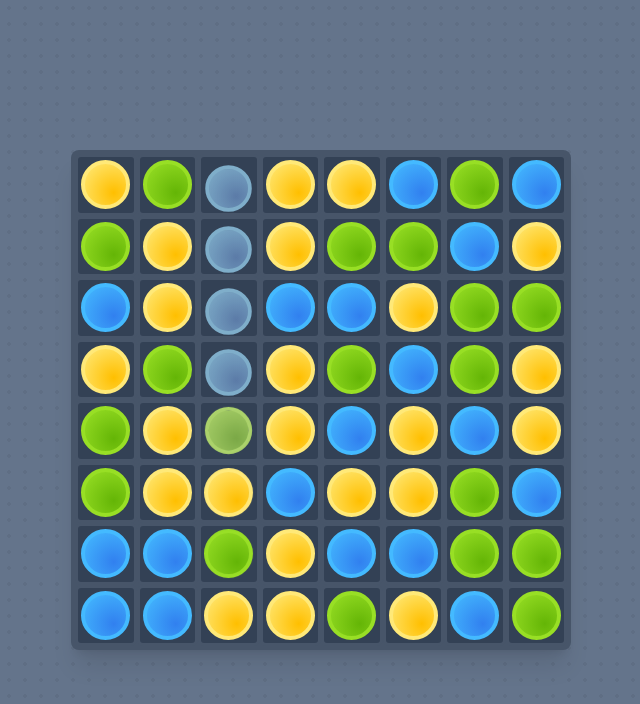
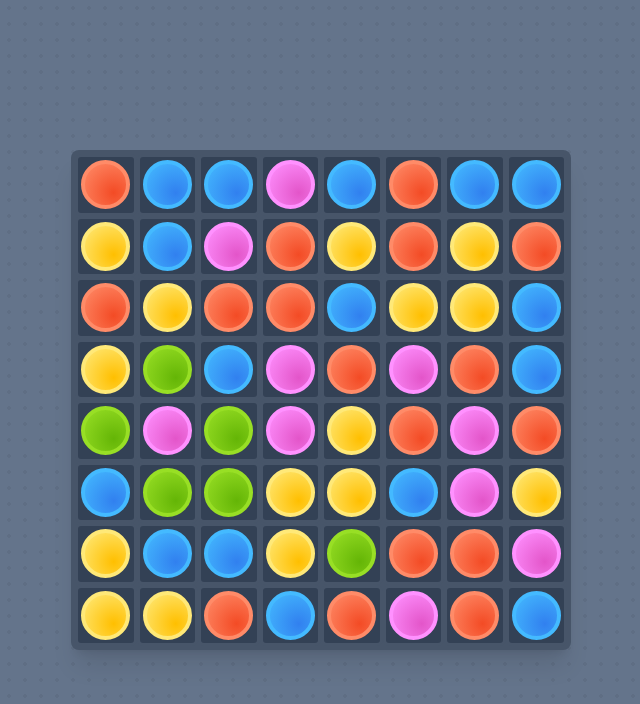
Before and after one commit to gukihuman/gems, a Nuxt app: page / in a window 1280 px wide. Shown: the top 704 px of the page, without its empty margins (319-959 px from the left). Built offline with nearby package versions, Linux system fonts and the light colour scheme.

Commit message:
fix overlapping

```diff
--- a/components/Grid.vue
+++ b/components/Grid.vue
@@ -51,8 +51,9 @@
 import anime from "animejs"
 import newId from "~/utils/newId"
 import debounce from "~/utils/debounce"
-// const GEMS_COLORS = ["GREEN", "BLUE", "YELLOW", "ORANGE", "PINK"]
-const GEMS_COLORS = ["GREEN", "BLUE", "YELLOW"]
+const GEMS_COLORS = ["GREEN", "BLUE", "YELLOW", "ORANGE", "PINK"]
+// const GEMS_COLORS = ["GREEN", "BLUE", "YELLOW", "ORANGE"]
+// const GEMS_COLORS = ["GREEN", "BLUE"]
 const GEM_CLASSES = {
   GREEN: "green",
   BLUE: "blue",
@@ -60,9 +61,8 @@ const GEM_CLASSES = {
   ORANGE: "orange",
   PINK: "pink",
 }
-const REMOVE_DELAY = 600
+const REMOVE_DELAY = 400
 const REMOVE_SCALE = 0.95
-const CASCADE_REMOVE_RATIO = 0.3
 const CLICK_DELAY = 300
 const DELAY_AFTER_RESIZE = 50
 const MAX_DRAG_DISTANCE = 0.7 // cell size ratio
@@ -87,7 +87,7 @@ const maxDragDistance = computed(() => cellSize.value * MAX_DRAG_DISTANCE)
 const gridEdge = props.size - 1
 const mouse = { x: 0, y: 0 }
 const debouncedAfterResize = debounce(() => {
-  Object.values(gemsById.value).forEach((gem) => animateCascade(gem, 0))
+  Object.values(gemsById.value).forEach((gem) => (gem.cascading = true))
 }, DELAY_AFTER_RESIZE)
 let adjacentGemId = null
 let activationTime = null
@@ -215,7 +215,7 @@ function cascadeGems() {
     for (let row = gridEdge; row >= 0; row--) {
       const gridIndex = row * props.size + col
       const gem = gemsById.value[grid[gridIndex].gemId]
-      if (gem && !gem.cascading && !gem.removing && !gem.swapping) {
+      if (gem && !gem.removing) {
         const newGridIndex = findBottomEmptySpot(col, row)
         if (newGridIndex !== gridIndex) {
           if (grid[gridIndex].gemId === activeGemId.value) {
@@ -224,7 +224,7 @@ function cascadeGems() {
           grid[newGridIndex].gemId = grid[gridIndex].gemId
           grid[gridIndex].gemId = null
           gem.gridIndex = newGridIndex
-          animateCascade(gem, REMOVE_DELAY * CASCADE_REMOVE_RATIO)
+          gem.cascading = true
         }
       }
     }
@@ -235,12 +235,8 @@ function findBottomEmptySpot(col, startRow) {
   let targetIndex = startRow * props.size + col
   for (let row = startRow + 1; row <= gridEdge; row++) {
     const nextIndex = row * props.size + col
-    if (!grid[nextIndex].gemId) {
-      targetIndex = nextIndex
-    } else {
-      const gem = gemsById.value[grid[nextIndex].gemId]
-      if (!gem.cascading && !gem.removing && !gem.swapping) break
-    }
+    const gem = gemsById.value[grid[nextIndex].gemId]
+    if (!gem) targetIndex = nextIndex
   }
   return targetIndex
 }
@@ -250,6 +246,12 @@ function generateNewGems(col) {
     const gridIndex = row * props.size + col
     if (!grid[gridIndex].gemId) topEmptyCount++
     else break
+  }
+  let cascadingCount = 0
+  for (let row = 0; row < props.size; row++) {
+    const gridIndex = row * props.size + col
+    const gem = gemsById.value[grid[gridIndex].gemId]
+    if (gem && gem.cascading) cascadingCount++
   }
   if (topEmptyCount === 0) return
   for (let row = 0; row < topEmptyCount; row++) {
@@ -261,16 +263,17 @@ function generateNewGems(col) {
       gridIndex,
       color: GEMS_COLORS[Math.floor(Math.random() * GEMS_COLORS.length)],
       x: homeX,
-      y: -(cellSize.value * (topEmptyCount - row)) + cellSize.value / 2,
+      y:
+        -(cellSize.value * (topEmptyCount + cascadingCount - row)) +
+        cellSize.value / 2,
       velocityX: 0,
       velocityY: 0,
       fadeProgress: 1,
       removing: null,
-      cascading: false,
+      cascading: true,
       swapping: false,
       element: null,
     }
-    animateCascade(gemsById.value[id], REMOVE_DELAY * CASCADE_REMOVE_RATIO)
   }
 }
 // match
@@ -317,11 +320,7 @@ function resolveLine(matchedGemIds, singleColorLine, color, matchCount) {
   singleColorLine.forEach((gemId) => matchedGemIds.add(gemId))
   emit("match", color, matchCount)
 }
-// animate
-function animateCascade(gem, delay) {
-  gem.cascading = true
-}
-// Update homeGem to reset velocity
+// previously animation
 function homeGem(gemId) {
   activeGemId.value = null
   adjacentGemId = null
@@ -345,14 +344,13 @@ function updateFade() {
       const scale = 1 - (1 - REMOVE_SCALE) * (1 - gem.fadeProgress)
       if (gem.element) {
         gem.element.style.opacity = gem.fadeProgress
-        gem.element.style.transform = `scale(${scale})` // Use transform instead of scale
+        gem.element.style.transform = `scale(${scale})`
       }
     }
   })
 }
 // interact
 function handleActiveGem(gemId) {
-  console.log("wtf")
   const activeGem = gemsById.value[gemId]
   adjacentGemId = getAdjacentGemId(activeGem)
   if (!adjacentGemId) return
```
